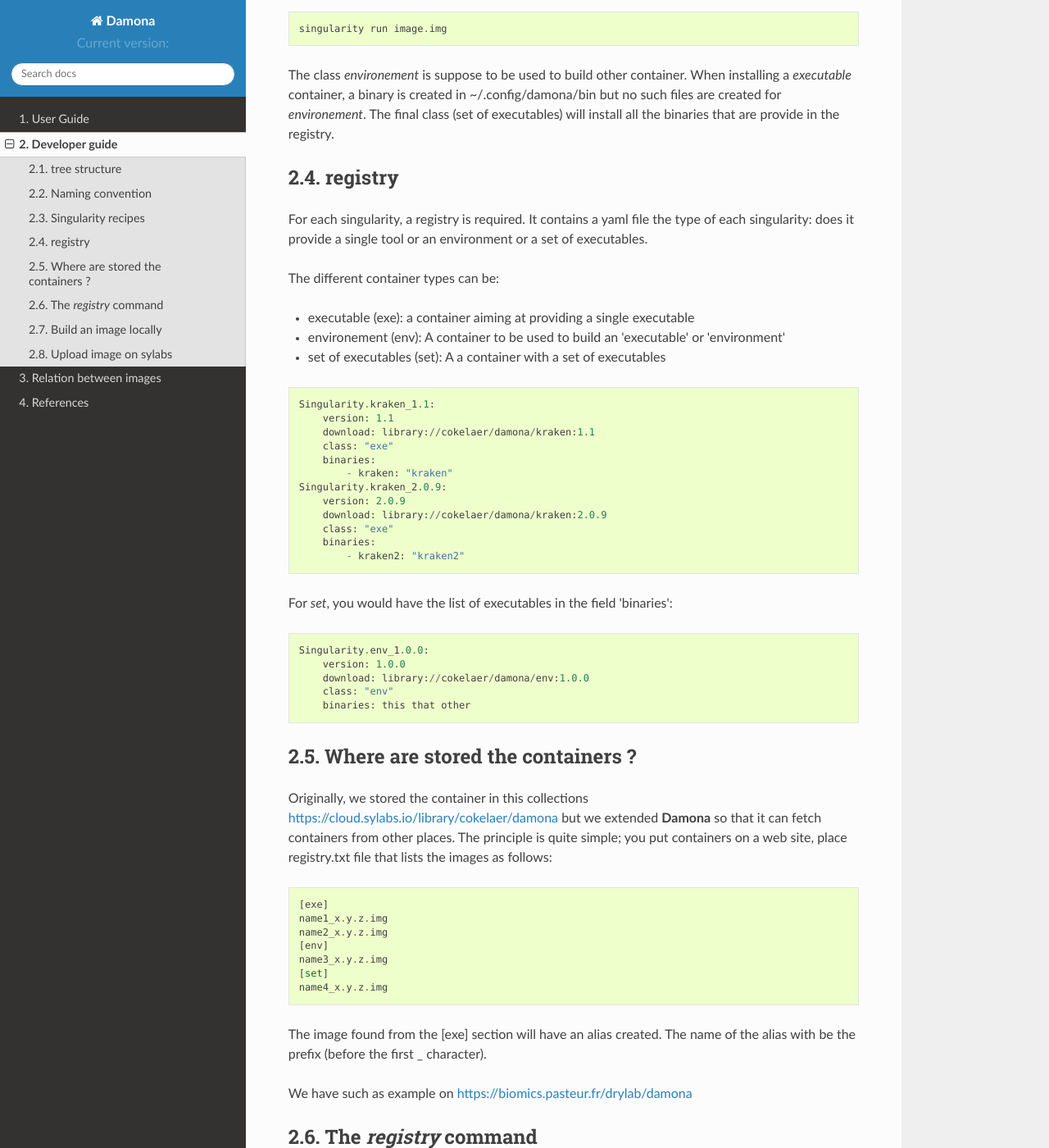
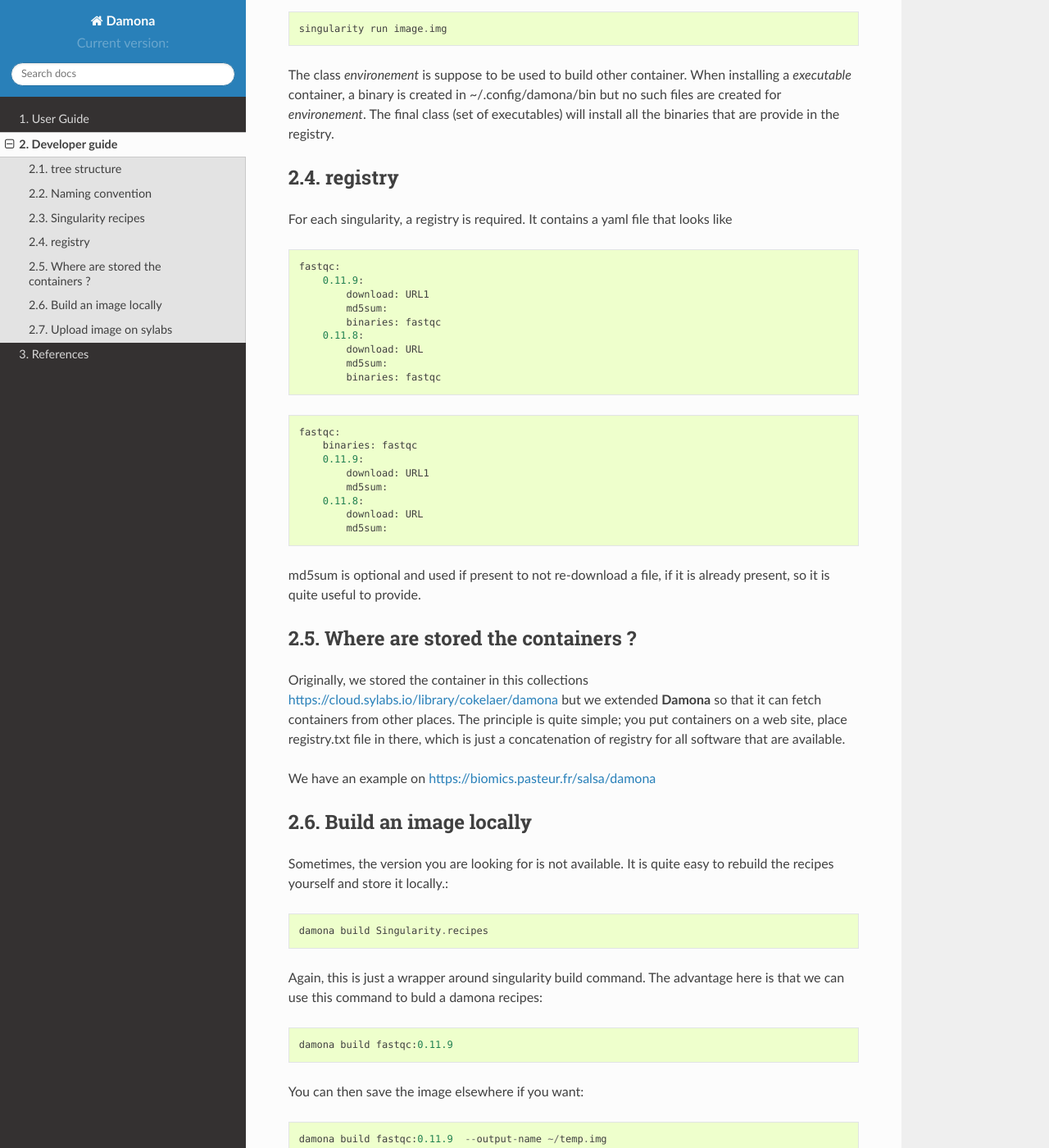
Before and after one commit to cokelaer/damona, a Sphinx documentation site: the page built from doc/dev.rst, in a window 1280 px wide and 1400 px high, scrolled down 1385 px. Shown: the whole window at 82% size. Built offline with Sphinx 7.4.7 and the Read the Docs theme 2.0.0, drawn with Linux system fonts in a browser that asks for light colours; formulas are drawn with MathJax 3; the version number could not be read and is left out; some of the changed text lies outside the part shown.

Commit message:
update doc

```diff
--- a/doc/dev.rst
+++ b/doc/dev.rst
@@ -66,70 +66,44 @@
 registry
 ---------
 
-For each singularity, a registry is required. It contains a yaml file the type
-of each singularity: does it provide a single tool or an environment or a set of
-executables.
-
-The different container types can be:
-
-* executable (exe): a container aiming at providing a single executable
-* environement (env): A container to be used to build an 'executable' or 'environment'
-* set of executables (set): A a container with a set of executables
+For each singularity, a registry is required. It contains a yaml file that looks
+like
 
 ::
 
-    Singularity.kraken_1.1:
-        version: 1.1
-        download: library://cokelaer/damona/kraken:1.1
-        class: "exe"
-        binaries:
-            - kraken: "kraken"
-    Singularity.kraken_2.0.9:
-        version: 2.0.9
-        download: library://cokelaer/damona/kraken:2.0.9
-        class: "exe"
-        binaries:
-            - kraken2: "kraken2"
+    fastqc:
+        0.11.9:
+            download: URL1
+            md5sum:
+            binaries: fastqc
+        0.11.8:
+            download: URL
+            md5sum:
+            binaries: fastqc
 
-For *set*, you would have the list of executables in the field 'binaries'::
+::
 
-    Singularity.env_1.0.0:
-        version: 1.0.0
-        download: library://cokelaer/damona/env:1.0.0
-        class: "env"
-        binaries: this that other
+    fastqc:
+        binaries: fastqc
+        0.11.9:
+            download: URL1
+            md5sum:
+        0.11.8:
+            download: URL
+            md5sum:
+
+md5sum is optional and used if present to not re-download a file, if it is
+already present, so it is quite useful to provide.
 
 
 Where are stored the containers ?
 ----------------------------------
 
-Originally, we stored the container in this collections  https://cloud.sylabs.io/library/cokelaer/damona but we extended **Damona** so that it can fetch containers from other places. The principle is quite simple; you put containers on a web site, place registry.txt file that lists the images as follows::
+Originally, we stored the container in this collections  https://cloud.sylabs.io/library/cokelaer/damona but we extended **Damona** so that it can fetch containers from other places. The principle is quite simple; you put containers on a web site, place registry.txt file in there, which is just a concatenation of registry for all software that are available.
 
-    [exe]
-    name1_x.y.z.img
-    name2_x.y.z.img
-    [env]
-    name3_x.y.z.img
-    [set]
-    name4_x.y.z.img
-
-The image found from the [exe] section will have an alias created. The name of
-the alias with be the prefix (before the first _ character).
-
-We have such as example on https://biomics.pasteur.fr/drylab/damona
+We have an example on https://biomics.pasteur.fr/salsa/damona
 
 
-
-The *registry* command
-------------------------
-
-This is for developers. When a new recipe is added, we must provide a registry.
-The skeleton of that registry can be printed as follows::
-
-    damona registry ./recipes/name_of_directory
-
-This command searches for Singularity files and prints what the registry should
-look like. See the registr guide for more details
 
 Build an image locally
 ----------------------
--- a/doc/index.rst
+++ b/doc/index.rst
@@ -16,7 +16,6 @@
 
     userguide
     dev
-    graph
     references
 
 
```
Also changed, not shown: doc/references.rst (+13 -7 lines), doc/userguide.rst (+40 -40 lines).
